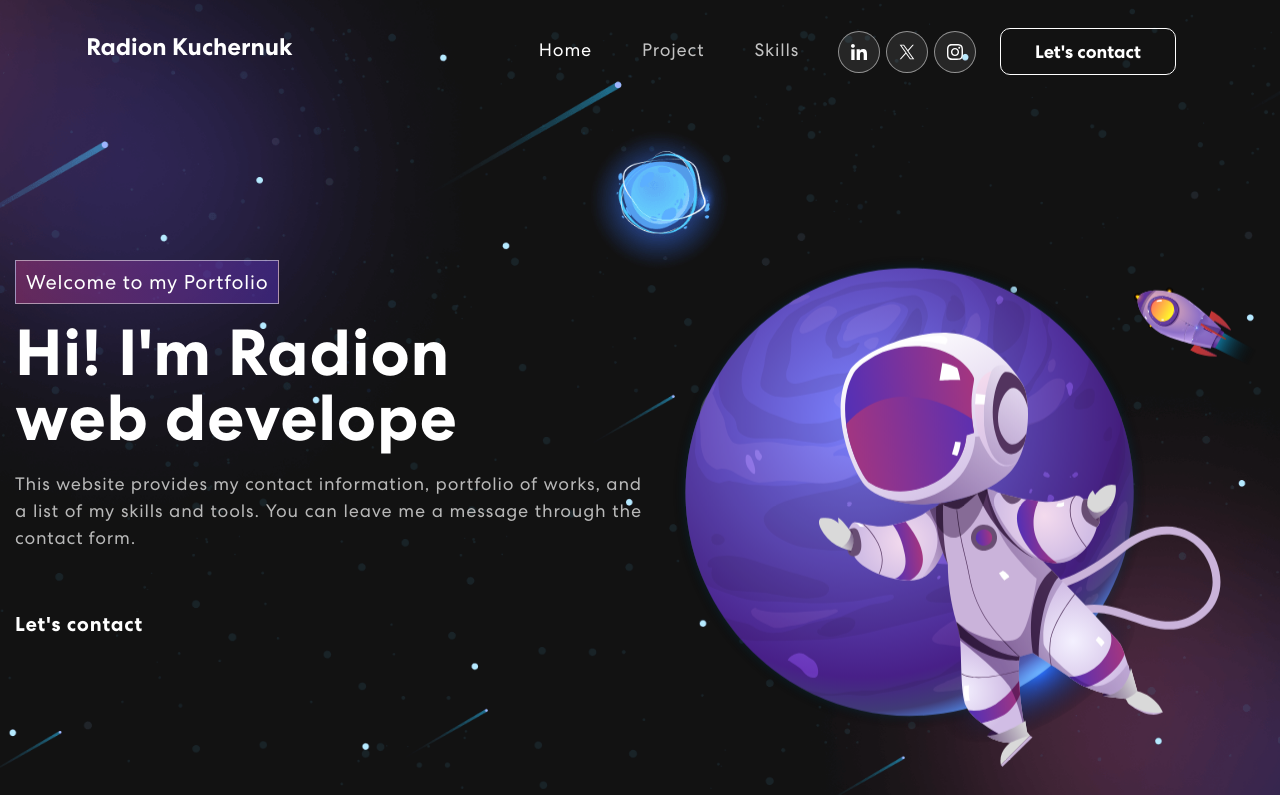
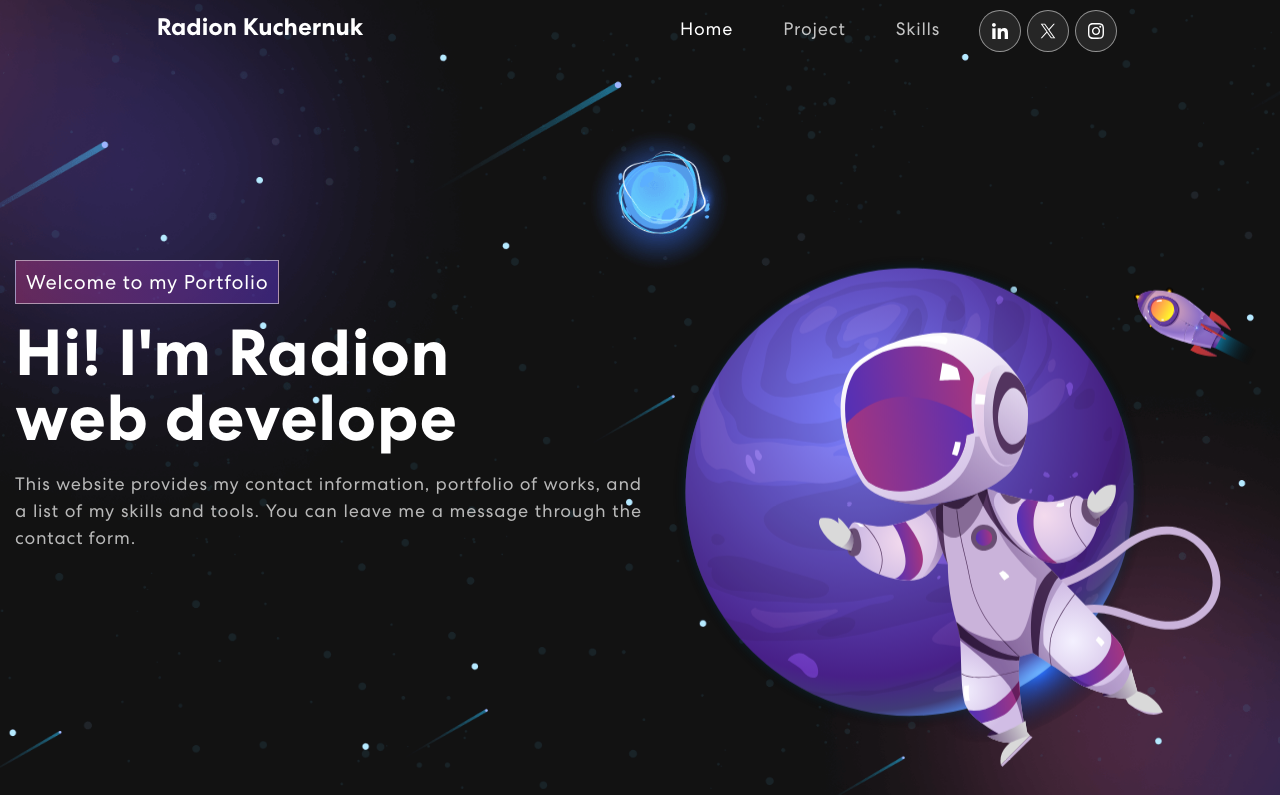
Before and after one commit to RodionKipitok/Portfolio-react, a React (Create React App) app: page /Portfolio-react/home in a window 1280 px wide. Shown: the top 795 px of the page. Built offline with nearby package versions, Linux system fonts and the light colour scheme.

Commit message:
update here and nav bar

```diff
--- a/src/components/NavBar/NavigationLink.jsx
+++ b/src/components/NavBar/NavigationLink.jsx
@@ -59,9 +59,9 @@ function NavigationLink(props) {
             </li>
          </ul>
          <SocialLink />
-         <NavLink to="feedback" className="btn-contact">
+         {/* <NavLink to="feedback" className="btn-contact">
             <span> Let's contact</span>
-         </NavLink>
+         </NavLink> */}
       </>
    );
 }
--- a/src/pages/Hero/Hero.jsx
+++ b/src/pages/Hero/Hero.jsx
@@ -1,7 +1,6 @@
 import { useState, useEffect, useCallback } from 'react';
 import { useInView } from 'react-intersection-observer';
 
-import { NavLink } from 'react-router-dom';
 import '../Hero/style.css';
 
 import astronaut from '../../assets/img/header-img.svg';
@@ -63,9 +62,9 @@ const Hero = () => {
                      works, and a list of my skills and tools. You can leave me
                      a message through the contact form.
                   </p>
-                  <NavLink className="link-contact" to="/feedback">
+                  {/* <NavLink className="link-contact" to="/feedback">
                      Let's contact
-                  </NavLink>
+                  </NavLink> */}
                </div>
                <div
                   className={inView ? 'animate__zoomIn  animate__animated' : ''}
```
